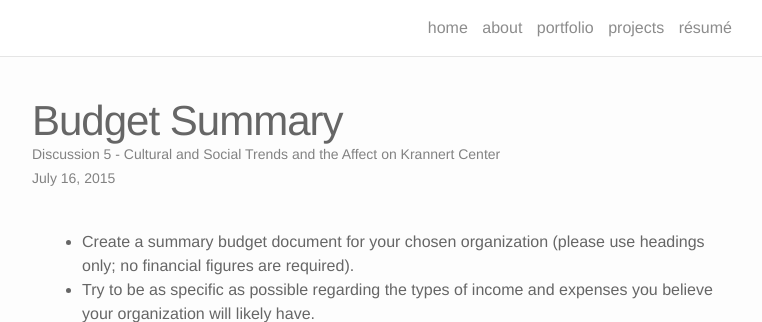
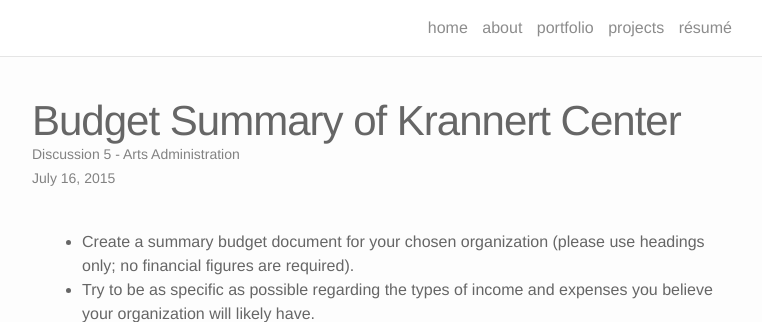
Before and after one commit to michelleplunkett/michelleplunkett.github.io, a Jekyll site: the page built from _portfolio/Discussion_5.markdown, in a window 1280 px wide and 998 px high, cut to the strip 0-322 px from the top of the window. Shown: the whole strip, without its empty margins (258-1020 px from the left). Built offline with Jekyll 4.4.1, drawn with Linux system fonts in a browser that asks for light colours; nearby versions of some CDN libraries.

Commit message:
update description

```diff
--- a/_portfolio/Discussion_5.markdown
+++ b/_portfolio/Discussion_5.markdown
@@ -1,7 +1,7 @@
 ---
 layout: post
-title: Budget Summary
-description: Discussion 5 - Cultural and Social Trends and the Affect on Krannert Center
+title: Budget Summary of Krannert Center
+description: Discussion 5 - Arts Administration
 date: 2015-07-16
 ---
 
```
